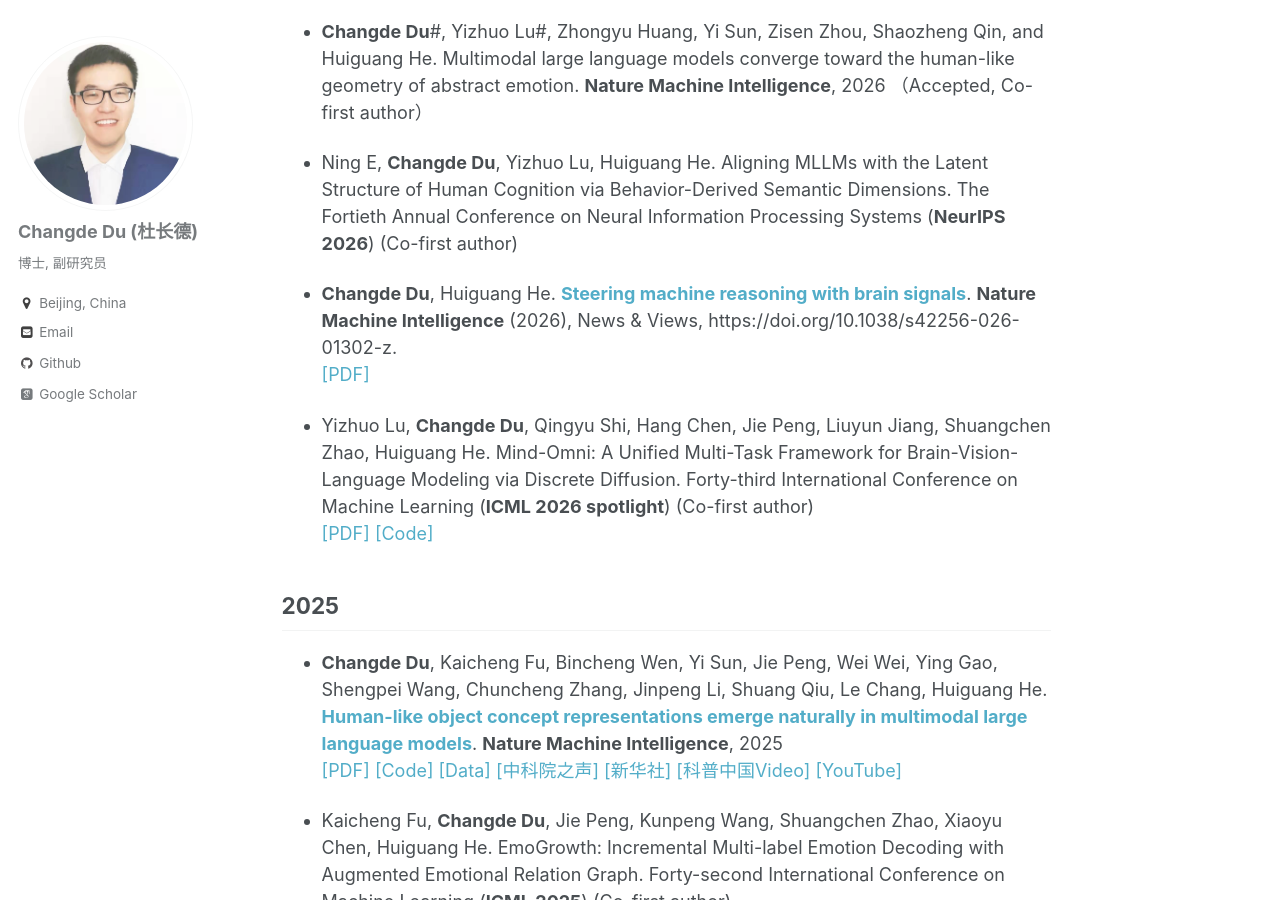
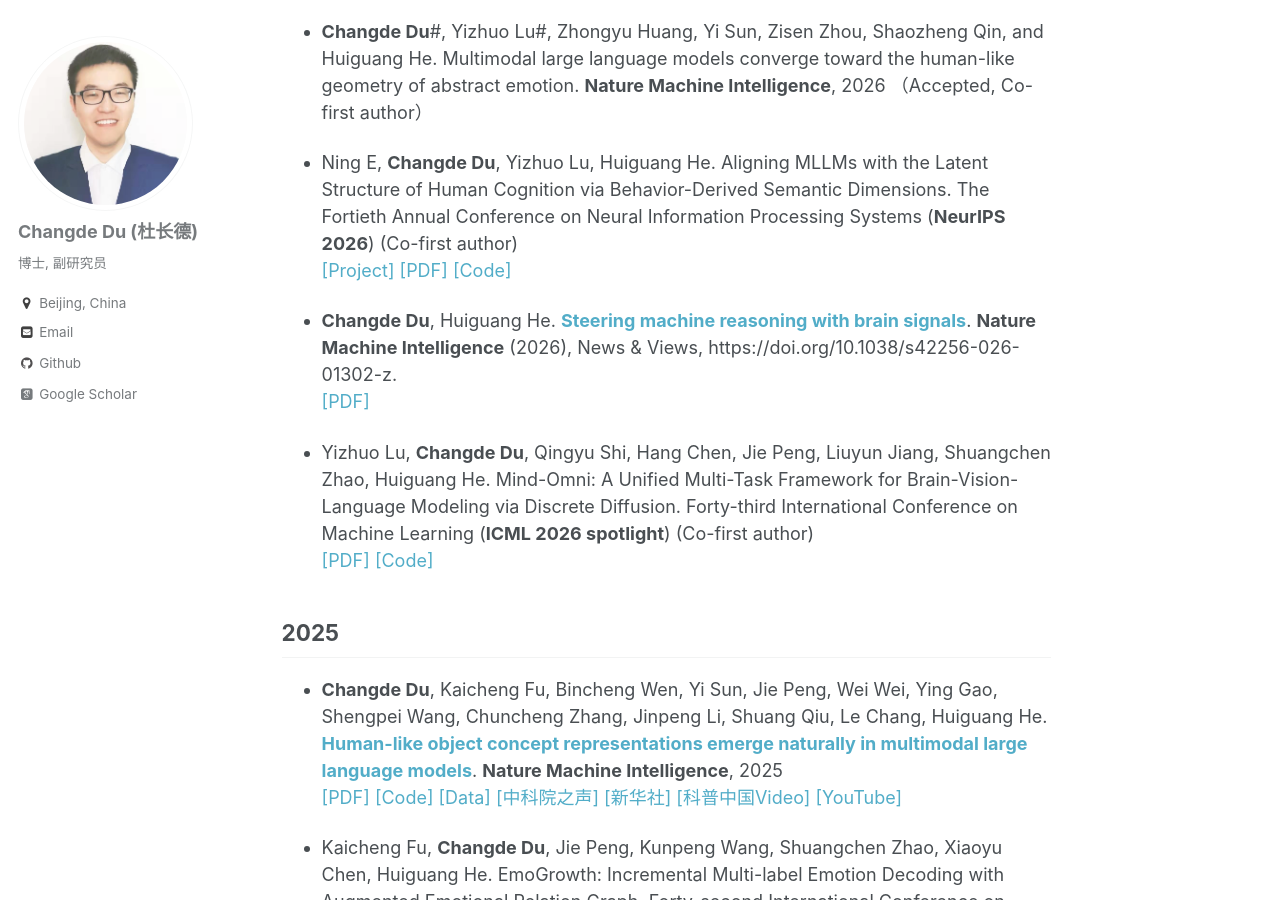
Before and after one commit to ChangdeDu/changdedu.github.io, a Jekyll site: the page built from _pages/about.md, in a window 1280 px wide and 900 px high, scrolled down 2664 px. Built offline with Jekyll 4.4.1, drawn with Linux system fonts in a browser that asks for light colours; some web fonts are replaced.

Commit message:
Update about.md

```diff
--- a/_pages/about.md
+++ b/_pages/about.md
@@ -71,6 +71,7 @@ redirect_from:
 -  **Changde Du**#, Yizhuo Lu#, Zhongyu Huang, Yi Sun, Zisen Zhou, Shaozheng Qin, and Huiguang He. Multimodal large language models converge toward the human-like geometry of abstract emotion. **Nature Machine Intelligence**, 2026 （Accepted, Co-first author）
 
 - Ning E, **Changde Du**, Yizhuo Lu, Huiguang He. Aligning MLLMs with the Latent Structure of Human Cognition via Behavior-Derived Semantic Dimensions. The Fortieth Annual Conference on Neural Information Processing Systems (**NeurIPS 2026**) (Co-first author)
+<br>[[Project]](https://ening-open.github.io/profile/pages/neurips/cogalign/index.html) [[PDF]](https://ening-open.github.io/profile/pages/neurips/cogalign/index.html) [[Code]](https://github.com/ening-open/CogAlign)
 
 - **Changde Du**, Huiguang He. [**Steering machine reasoning with brain signals**](https://www.nature.com/articles/s42256-026-01302-z). **Nature Machine Intelligence** (2026), News & Views, https://doi.org/10.1038/s42256-026-01302-z. <br>[[PDF]](https://www.nature.com/articles/s42256-026-01302-z)
 
```
